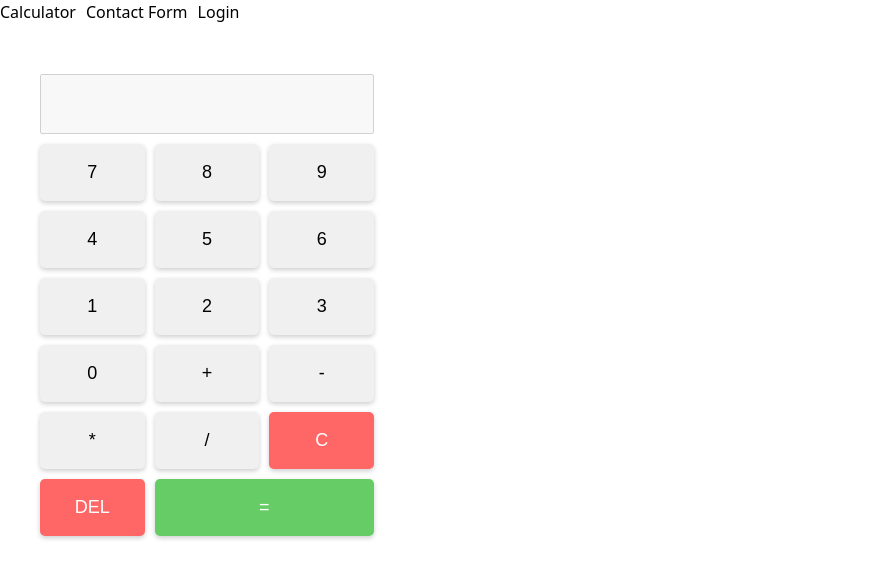
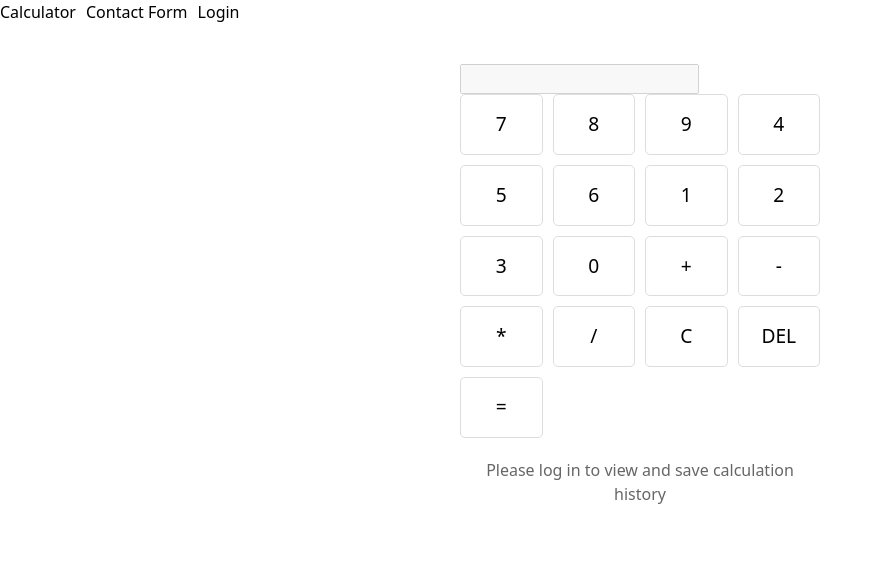
Before and after one commit to jhub04/Full-stack, a Vue app in the folder Calculator/: page / in a window 1280 px wide. Shown: the top 578 px of the page, without its empty margins (0-882 px from the left). Built offline with nearby package versions, Linux system fonts and the light colour scheme.

Commit message:
History and pagination implemented

```diff
--- a/Calculator/src/components/Calculator.vue
+++ b/Calculator/src/components/Calculator.vue
@@ -1,5 +1,5 @@
 <script setup>
-import { ref, computed } from "vue";
+import { ref, computed, onMounted } from "vue";
 import axios from "axios";
 import { useStore } from "vuex";
 
@@ -9,12 +9,37 @@ const previousValue = ref(null);
 const operator = ref(null);
 const history= ref([]);
 const errorMessage = ref("");
+const currentPage = ref(0);
+const pageSize = ref(10);
 
 const currentUser = computed(() => store.getters.currentUser);
 
 const numbers = ["7", "8", "9", "4", "5", "6", "1", "2", "3", "0"];
 const operators = ["+", "-", "*", "/"];
 
+const fetchHistory = async () => {
+  if (!currentUser.value) return;
+
+  try {
+    console.log("Fetching history for user ID:", currentUser.value.id);
+
+    const response = await axios.get('http://localhost:8080/calculator', {
+      params: {
+        userId: currentUser.value.id,
+        page: currentPage.value,
+        size: pageSize.value
+      }
+    });
+    console.log("API Response:", response.data);
+
+    history.value = response.data;
+
+    console.log("Mapped history:", history.value);
+  } catch (error) {
+    errorMessage.value = "Failed to fetch history";
+    console.error("Error fetching history", error);
+  }
+};
 
 const saveCalculation = async(expression, result) => {
   if (!currentUser.value) {
@@ -31,7 +56,7 @@ const saveCalculation = async(expression, result) => {
     });
     console.log(response);
     console.log("POST request successfull");
-    //await fetchHistory();
+    await fetchHistory();
   } catch (error) {
     errorMessage.value = "Failed to save calculation";
     console.error("Error: ", error);
@@ -105,6 +130,21 @@ const deleteLast = () => {
   }
 };
 
+const nextPage = () => {
+  currentPage.value++;
+  fetchHistory();
+};
+
+const prevPage = () => {
+  currentPage.value = Math.max(0, currentPage.value - 1);
+  fetchHistory();
+};
+
+onMounted(() => {
+  if (currentUser.value) {
+    fetchHistory();
+  }
+})
 
 </script>
 
@@ -135,56 +175,92 @@ const deleteLast = () => {
         <button class="action equals" @click="calculateResult">=</button>
       </div>
     </div>
+
+    <div class="history" v-if="currentUser">
+      <h3>Calculation History</h3>
+      <div v-if="errorMessage" class="error">{{ errorMessage }}</div>
+
+      <div class="pagination-controls">
+        <button @click="prevPage" :disabled="currentPage === 0">Previous</button>
+        <span>Page {{ currentPage + 1 }}</span>
+        <button @click="nextPage">Next</button>
+      </div>
+
+      <ul>
+        <li v-for="(calc, index) in history" :key="index">
+          {{ calc.expression }} = {{ calc.result }} ({{ calc.createdAt }})
+        </li>
+      </ul>
+    </div>
+
+    <div v-else class="auth-warning">
+      Please log in to view and save calculation history
+    </div>
   </div>
+
 </template>
 
 <style scoped>
 .calculator {
-  display: flex;
-  flex-direction: row;
-  gap: 250px;
-  max-width: 1200px;
-  margin: 50px auto;
-  text-align: center;
-  font-family: Arial, sans-serif;
+  max-width: 400px;
+  margin: 0 auto;
+  padding: 20px;
 }
 
-.screen input {
-  width: 100%;
-  padding: 10px;
-  font-size: 24px;
+.display {
+  font-size: 2em;
+  padding: 20px;
+  background: #f0f0f0;
   text-align: right;
   margin-bottom: 10px;
+  border-radius: 5px;
 }
 
 .buttons {
   display: grid;
-  grid-template-columns: repeat(3, 1fr);
+  grid-template-columns: repeat(4, 1fr);
   gap: 10px;
 }
 
 button {
   padding: 15px;
-  font-size: 18px;
-  border: none;
+  font-size: 1.2em;
+  border: 1px solid #ddd;
   border-radius: 5px;
+  background: #fff;
   cursor: pointer;
-  background-color: #f0f0f0;
-  box-shadow: 0 2px 5px rgba(0, 0, 0, 0.2);
 }
 
 button:hover {
-  background-color: #dcdcdc;
+  background: #f0f0f0;
 }
 
-.action {
-  background-color: #ff6666;
-  color: white;
+.history {
+  margin-top: 20px;
+  padding-top: 20px;
+  border-top: 1px solid #eee;
 }
 
-.equals {
-  background-color: #66cc66;
-  color: white;
-  grid-column: span 2;
+.history ul {
+  list-style: none;
+  padding: 0;
+  max-height: 300px;
+  overflow-y: auto;
+}
+
+.history li {
+  padding: 8px 0;
+  border-bottom: 1px solid #eee;
+}
+
+.error {
+  color: #ff4444;
+  margin-bottom: 10px;
+}
+
+.auth-warning {
+  color: #666;
+  margin-top: 20px;
+  text-align: center;
 }
 </style>
```
